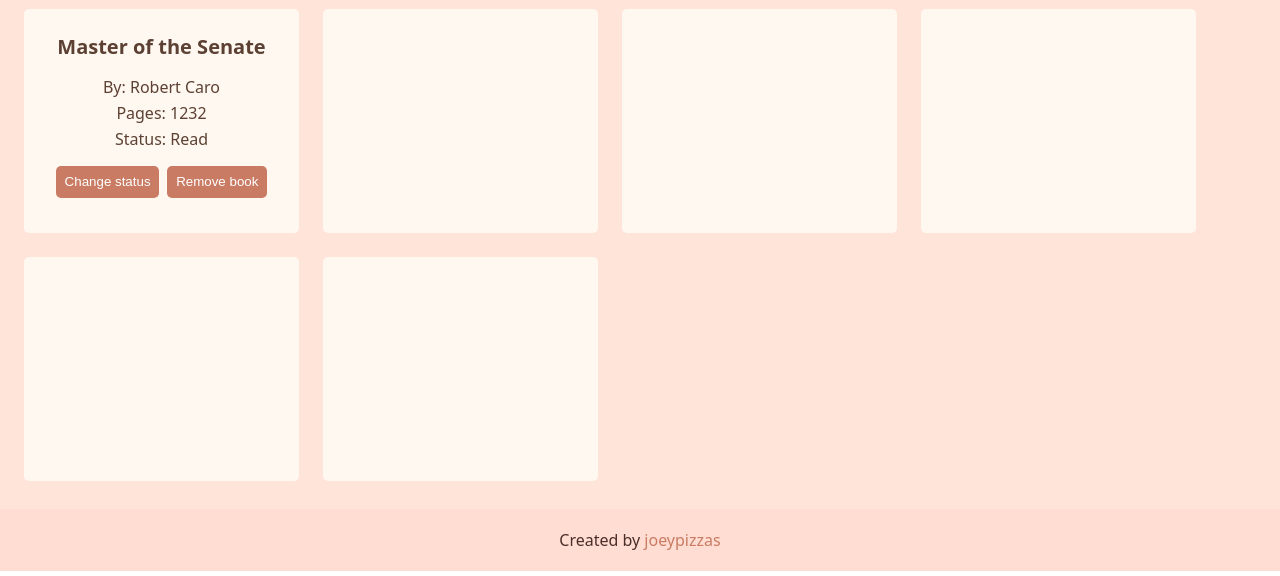
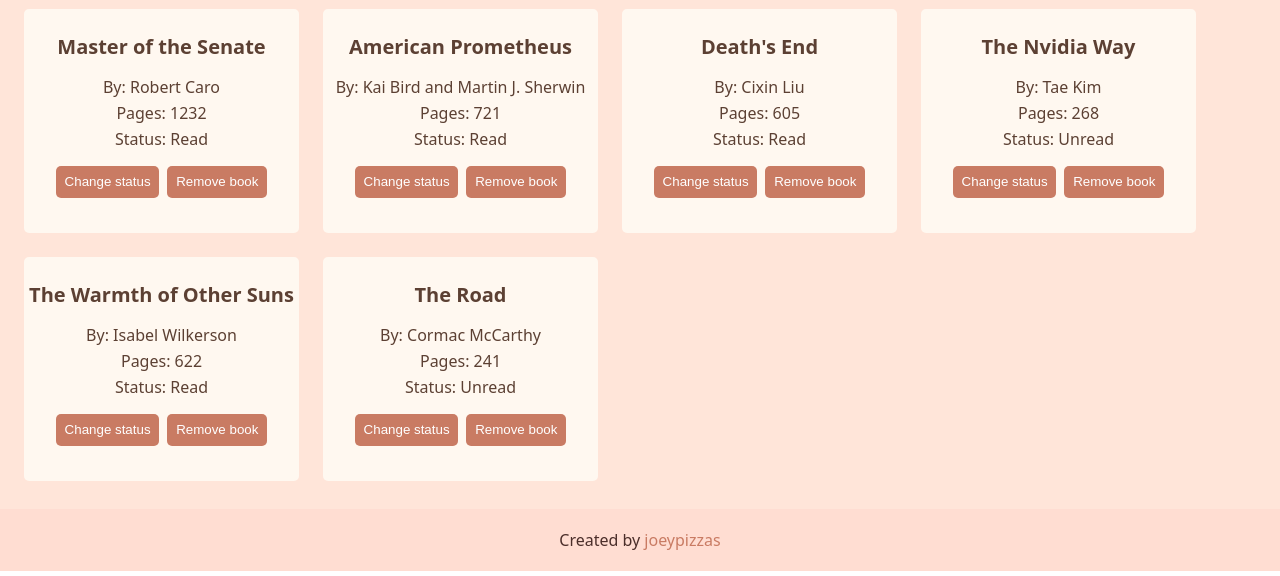
Before and after one commit to joeypizzas/odin-library, a plain HTML site: page index.html in a window 1280 px wide. Shown: the part 224-800 px from the top of the page. Drawn offline with Linux system fonts and the light colour scheme.

Commit message:
added remaining default book cards

```diff
--- a/index.html
+++ b/index.html
@@ -32,11 +32,76 @@
                     </div>
                 </div>
             </div>
-            <div class="book"></div>
-            <div class="book"></div>
-            <div class="book"></div>
-            <div class="book"></div>
-            <div class="book"></div>
+            <div class="book">
+                <div class="book-title">American Prometheus</div>
+                <div class="book-body">
+                    <div class="book-content">
+                        <div class="book-content-item">By: Kai Bird and Martin J. Sherwin</div>
+                        <div class="book-content-item">Pages: 721</div>
+                        <div class="book-content-item">Status: Read</div>
+                    </div>
+                    <div class="book-button-row">
+                        <button class="book-button">Change status</button>
+                        <button class="book-button">Remove book</button>
+                    </div>
+                </div>
+            </div>
+            <div class="book">
+                <div class="book-title">Death's End</div>
+                <div class="book-body">
+                    <div class="book-content">
+                        <div class="book-content-item">By: Cixin Liu</div>
+                        <div class="book-content-item">Pages: 605</div>
+                        <div class="book-content-item">Status: Read</div>
+                    </div>
+                    <div class="book-button-row">
+                        <button class="book-button">Change status</button>
+                        <button class="book-button">Remove book</button>
+                    </div>
+                </div>
+            </div>
+            <div class="book">
+                <div class="book-title">The Nvidia Way</div>
+                <div class="book-body">
+                    <div class="book-content">
+                        <div class="book-content-item">By: Tae Kim</div>
+                        <div class="book-content-item">Pages: 268</div>
+                        <div class="book-content-item">Status: Unread</div>
+                    </div>
+                    <div class="book-button-row">
+                        <button class="book-button">Change status</button>
+                        <button class="book-button">Remove book</button>
+                    </div>
+                </div>
+            </div>
+            <div class="book">
+                <div class="book-title">The Warmth of Other Suns</div>
+                <div class="book-body">
+                    <div class="book-content">
+                        <div class="book-content-item">By: Isabel Wilkerson</div>
+                        <div class="book-content-item">Pages: 622</div>
+                        <div class="book-content-item">Status: Read</div>
+                    </div>
+                    <div class="book-button-row">
+                        <button class="book-button">Change status</button>
+                        <button class="book-button">Remove book</button>
+                    </div>
+                </div>
+            </div>
+            <div class="book">
+                <div class="book-title">The Road</div>
+                <div class="book-body">
+                    <div class="book-content">
+                        <div class="book-content-item">By: Cormac McCarthy</div>
+                        <div class="book-content-item">Pages: 241</div>
+                        <div class="book-content-item">Status: Unread</div>
+                    </div>
+                    <div class="book-button-row">
+                        <button class="book-button">Change status</button>
+                        <button class="book-button">Remove book</button>
+                    </div>
+                </div>
+            </div>
         </div>
     </div>
     <div id="footer-container">
--- a/style.css
+++ b/style.css
@@ -105,6 +105,7 @@ body {
 .book-button-row {
     display: flex;
     gap: .5rem;
+    justify-content: center;
 }
 
 .book-button {
```
